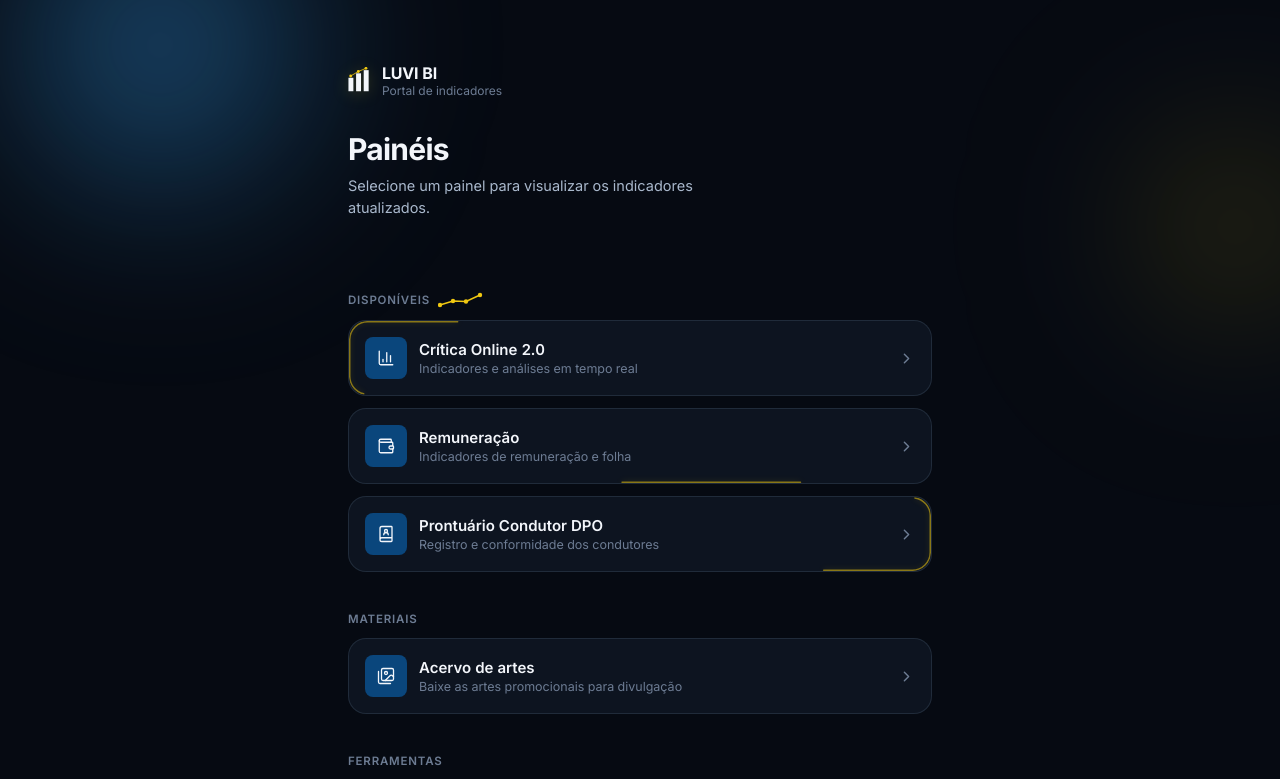
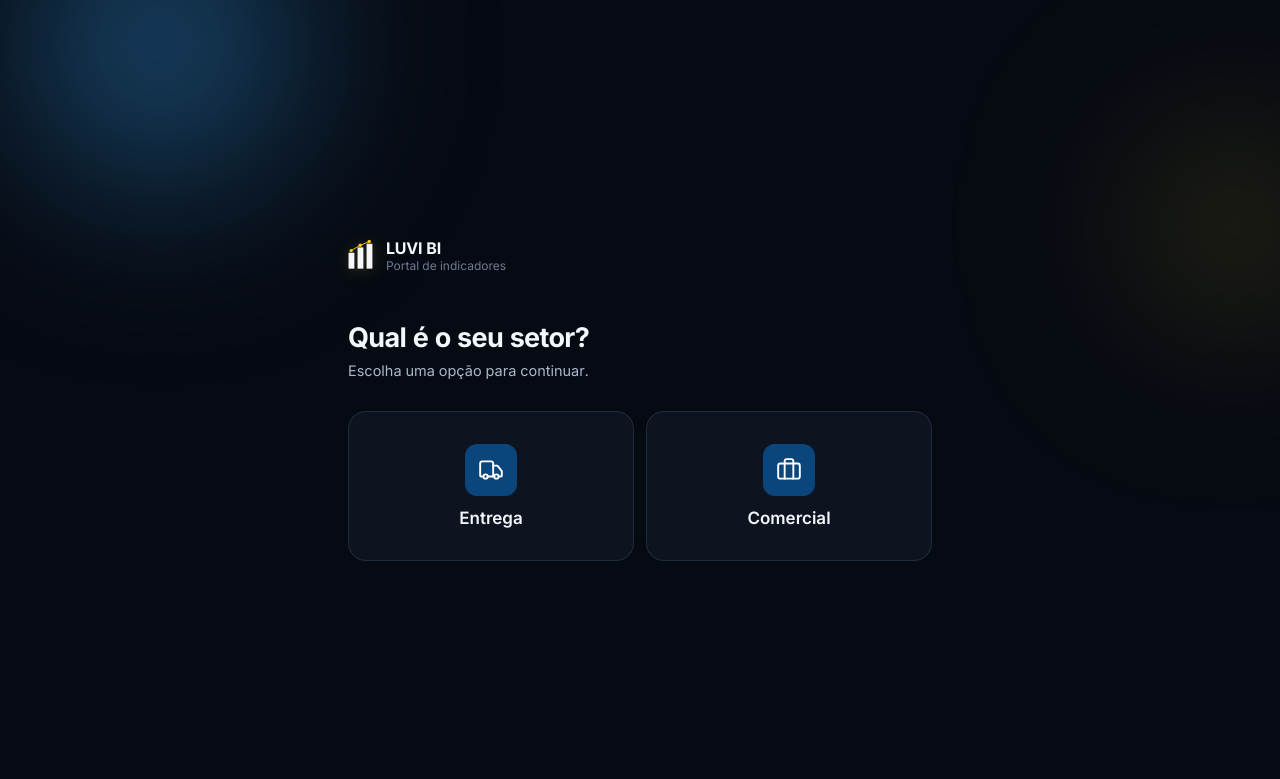
Before and after one commit to Lreus-1/Cr-tica-Online, a React (Vite) app: page / in a window 1280 px wide. Shown: the top 779 px of the page. Built offline with nearby package versions, Linux system fonts and the light colour scheme.

Commit message:
Nova tela

```diff
--- a/src/App.jsx
+++ b/src/App.jsx
@@ -1,6 +1,8 @@
 import { Routes, Route } from 'react-router-dom';
 import { Analytics } from '@vercel/analytics/react';
+import Menu from './pages/Menu.jsx';
 import Home from './pages/Home.jsx';
+import Delivery from './pages/Delivery.jsx';
 import DashboardView from './pages/DashboardView.jsx';
 import Gallery from './pages/Gallery.jsx';
 
@@ -8,10 +10,12 @@ export default function App() {
   return (
     <>
       <Routes>
-        <Route path="/" element={<Home />} />
+        <Route path="/" element={<Menu />} />
+        <Route path="/comercial" element={<Home />} />
+        <Route path="/entrega" element={<Delivery />} />
         <Route path="/dashboard/:id" element={<DashboardView />} />
         <Route path="/acervo" element={<Gallery />} />
-        <Route path="*" element={<Home />} />
+        <Route path="*" element={<Menu />} />
       </Routes>
       <Analytics />
     </>
--- /dev/null
+++ b/src/config/deliveryDashboards.js
@@ -0,0 +1,20 @@
+/**
+ * Painéis exclusivos da área de Entrega (motoristas).
+ *
+ * Mesmo padrão de src/config/dashboards.js — para adicionar um novo
+ * painel aqui, basta acrescentar um objeto ao array. Fica separado dos
+ * painéis do Comercial de propósito, já que são públicos diferentes.
+ */
+export const deliveryDashboards = [
+  {
+    id: 'painel-motorista',
+    nome: 'Remuneração Entrega',
+    descricao: 'Indicadores da rota e das entregas',
+    icone: 'Truck',
+    url: 'https://app.powerbi.com/view?r=eyJrIjoiMmZmYWU0MTItMDA4ZS00YzMwLWExNzctOWY2YWYwNzZiNmI3IiwidCI6IjBiY2M1NWZiLWE3ZDktNDkxNi1iZjAyLWY2YzE0NDljOTg1MiJ9',
+  },
+];
+
+export function getDeliveryDashboardById(id) {
+  return deliveryDashboards.find((d) => d.id === id);
+}
--- a/src/index.css
+++ b/src/index.css
@@ -722,6 +722,149 @@ a {
 }
 
 /* ==========================================================================
+   Menu — tela de seleção de setor (Entrega / Comercial)
+   ========================================================================== */
+.menu {
+  min-height: 100dvh;
+  display: flex;
+  flex-direction: column;
+  justify-content: center;
+  max-width: var(--content-width);
+  margin: 0 auto;
+  padding: calc(var(--safe-top) + var(--space-6)) max(var(--page-padding-x), var(--safe-left))
+    calc(var(--safe-bottom) + var(--space-6)) max(var(--page-padding-x), var(--safe-right));
+  position: relative;
+  isolation: isolate;
+}
+
+.menu__header {
+  display: flex;
+  align-items: center;
+  gap: var(--space-3);
+  margin-bottom: var(--space-9);
+  opacity: 0;
+  animation: rise-in var(--duration-slow) var(--ease) forwards;
+}
+
+.menu__intro {
+  margin-bottom: var(--space-7);
+  opacity: 0;
+  animation: rise-in var(--duration-slow) var(--ease) 80ms forwards;
+}
+
+.menu__title {
+  margin: 0 0 var(--space-2);
+  font-size: 27px;
+  font-weight: 700;
+  letter-spacing: -0.025em;
+  color: var(--text-1);
+}
+
+.menu__subtitle {
+  margin: 0;
+  font-size: 14.5px;
+  color: var(--text-2);
+}
+
+.menu__options {
+  display: flex;
+  flex-direction: column;
+  gap: var(--space-3);
+}
+
+.menu-option {
+  position: relative;
+  display: flex;
+  align-items: center;
+  gap: var(--space-4);
+  padding: var(--space-5) var(--space-4);
+  min-height: 84px;
+  border-radius: var(--radius-lg);
+  background: var(--surface);
+  border: 1px solid var(--border);
+  cursor: pointer;
+  -webkit-tap-highlight-color: transparent;
+  transition: transform var(--duration-base) var(--ease-spring), border-color var(--duration-fast) var(--ease),
+    box-shadow var(--duration-base) var(--ease);
+  opacity: 0;
+  animation: row-in var(--duration-slow) var(--ease-spring) forwards;
+}
+
+.menu-option:nth-child(2) {
+  animation-delay: 80ms;
+}
+
+.menu-option:hover,
+.menu-option:active {
+  transform: translateY(-2px);
+  border-color: var(--border-strong);
+  box-shadow: var(--shadow-md);
+}
+
+.menu-option:active {
+  transform: translateY(0) scale(0.985);
+}
+
+.menu-option__icon {
+  width: 52px;
+  height: 52px;
+  border-radius: var(--radius-md);
+  background: var(--brand-navy);
+  color: #fff;
+  display: flex;
+  align-items: center;
+  justify-content: center;
+  flex-shrink: 0;
+}
+
+.menu-option__label {
+  flex: 1;
+  font-size: 17px;
+  font-weight: 600;
+  color: var(--text-1);
+}
+
+.menu-option__arrow {
+  color: var(--text-3);
+  flex-shrink: 0;
+  transition: transform var(--duration-base) var(--ease-spring), color var(--duration-fast) var(--ease);
+}
+
+@media (hover: hover) {
+  .menu-option:hover .menu-option__arrow {
+    transform: translateX(3px);
+    color: var(--brand-gold);
+  }
+}
+
+.menu-option:active .menu-option__arrow {
+  transform: translateX(3px);
+  color: var(--brand-gold);
+}
+
+@media (min-width: 640px) {
+  .menu {
+    max-width: var(--content-width-lg);
+  }
+
+  .menu__options {
+    flex-direction: row;
+  }
+
+  .menu-option {
+    flex: 1;
+    flex-direction: column;
+    text-align: center;
+    gap: var(--space-3);
+    padding: var(--space-7) var(--space-4);
+  }
+
+  .menu-option__arrow {
+    display: none;
+  }
+}
+
+/* ==========================================================================
    Dashboard view — a navegação recua para dar protagonismo ao relatório
    ========================================================================== */
 .dashboard-view {
--- a/src/lib/icons.js
+++ b/src/lib/icons.js
@@ -18,6 +18,7 @@ import {
   Activity,
   Wallet,
   BookUser,
+  Truck,
 } from 'lucide-react';
 
 export const iconMap = {
@@ -30,4 +31,5 @@ export const iconMap = {
   Activity,
   Wallet,
   BookUser,
+  Truck,
 };
--- a/src/pages/DashboardView.jsx
+++ b/src/pages/DashboardView.jsx
@@ -1,7 +1,8 @@
 import { useRef, useState } from 'react';
-import { useParams, Link, Navigate } from 'react-router-dom';
+import { useParams, useNavigate, Navigate } from 'react-router-dom';
 import { ArrowLeft, RotateCw, Maximize2, Minimize2 } from 'lucide-react';
 import { getDashboardById } from '../config/dashboards.js';
+import { getDeliveryDashboardById } from '../config/deliveryDashboards.js';
 import PowerBIFrame from '../components/PowerBIFrame.jsx';
 import { useFullscreen } from '../hooks/useFullscreen.js';
 
@@ -17,7 +18,10 @@ function isIOS() {
 
 export default function DashboardView() {
   const { id } = useParams();
-  const dashboard = getDashboardById(id);
+  const navigate = useNavigate();
+  // Um painel pode vir tanto da lista do Comercial quanto da Entrega —
+  // procura nos dois, já que essa rota é compartilhada pelos dois setores.
+  const dashboard = getDashboardById(id) || getDeliveryDashboardById(id);
   const containerRef = useRef(null);
   const [reloadKey, setReloadKey] = useState(0);
   const [iosFullscreen, setIosFullscreen] = useState(false);
@@ -46,9 +50,14 @@ export default function DashboardView() {
     >
       {!active && (
         <header className="dashboard-view__header">
-          <Link to="/" className="dv-btn" aria-label="Voltar">
+          <button
+            className="dv-btn"
+            onClick={() => navigate(-1)}
+            aria-label="Voltar"
+            type="button"
+          >
             <ArrowLeft size={17} strokeWidth={2} />
-          </Link>
+          </button>
 
           <div className="dashboard-view__title-group">
             <h1 className="dashboard-view__title">{dashboard.nome}</h1>
--- /dev/null
+++ b/src/pages/Delivery.jsx
@@ -0,0 +1,44 @@
+import { Link } from 'react-router-dom';
+import { ArrowLeft } from 'lucide-react';
+import { deliveryDashboards } from '../config/deliveryDashboards.js';
+import DashboardCard from '../components/DashboardCard.jsx';
+import LuviMark from '../components/LuviMark.jsx';
+
+export default function Delivery() {
+  return (
+    <div className="home">
+      <div className="home__aurora" aria-hidden="true">
+        <span />
+        <span />
+      </div>
+
+      <header className="home__header">
+        <div className="home__brand">
+          <Link to="/" className="dv-btn" aria-label="Voltar ao menu">
+            <ArrowLeft size={17} strokeWidth={2} />
+          </Link>
+          <span className="home__mark">
+            <LuviMark size={22} />
+          </span>
+          <div className="home__brand-text">
+            <p className="home__name">LUVI BI</p>
+            <p className="home__eyebrow">Entrega</p>
+          </div>
+        </div>
+
+        <h1 className="home__title">Painéis</h1>
+        <p className="home__subtitle">
+          Selecione um painel para visualizar os indicadores atualizados.
+        </p>
+      </header>
+
+      <div className="home__section-label">Disponíveis</div>
+
+      <nav className="dash-list" role="list" aria-label="Lista de dashboards da entrega">
+        {deliveryDashboards.map((dashboard, index) => (
+          <DashboardCard key={dashboard.id} dashboard={dashboard} index={index} />
+        ))}
+      </nav>
+    </div>
+  );
+}
--- a/src/pages/Gallery.jsx
+++ b/src/pages/Gallery.jsx
@@ -1,5 +1,5 @@
 import { useState } from 'react';
-import { Link } from 'react-router-dom';
+import { useNavigate } from 'react-router-dom';
 import { ArrowLeft, Download } from 'lucide-react';
 import { galleryTitleOverrides } from '../config/gallery.js';
 
@@ -58,12 +58,14 @@ function GalleryItem({ item }) {
 }
 
 export default function Gallery() {
+  const navigate = useNavigate();
+
   return (
     <div className="gallery">
       <header className="gallery__header">
-        <Link to="/" className="dv-btn" aria-label="Voltar">
+        <button className="dv-btn" onClick={() => navigate(-1)} aria-label="Voltar" type="button">
           <ArrowLeft size={17} strokeWidth={2} />
-        </Link>
+        </button>
         <div className="gallery__title-group">
           <h1 className="gallery__title">Acervo de artes</h1>
           <span className="gallery__badge">{galleryItems.length} arquivos</span>
--- /dev/null
+++ b/src/pages/Menu.jsx
@@ -0,0 +1,47 @@
+import { Link } from 'react-router-dom';
+import { Truck, Briefcase, ArrowRight } from 'lucide-react';
+import LuviMark from '../components/LuviMark.jsx';
+
+export default function Menu() {
+  return (
+    <div className="menu">
+      <div className="home__aurora" aria-hidden="true">
+        <span />
+        <span />
+      </div>
+
+      <header className="menu__header">
+        <span className="home__mark">
+          <LuviMark size={26} />
+        </span>
+        <div className="home__brand-text">
+          <p className="home__name">LUVI BI</p>
+          <p className="home__eyebrow">Portal de indicadores</p>
+        </div>
+      </header>
+
+      <div className="menu__intro">
+        <h1 className="menu__title">Qual é o seu setor?</h1>
+        <p className="menu__subtitle">Escolha uma opção para continuar.</p>
+      </div>
+
+      <div className="menu__options">
+        <Link to="/entrega" className="menu-option">
+          <span className="menu-option__icon">
+            <Truck size={26} strokeWidth={1.75} />
+          </span>
+          <span className="menu-option__label">Entrega</span>
+          <ArrowRight className="menu-option__arrow" size={18} strokeWidth={2} />
+        </Link>
+
+        <Link to="/comercial" className="menu-option">
+          <span className="menu-option__icon">
+            <Briefcase size={26} strokeWidth={1.75} />
+          </span>
+          <span className="menu-option__label">Comercial</span>
+          <ArrowRight className="menu-option__arrow" size={18} strokeWidth={2} />
+        </Link>
+      </div>
+    </div>
+  );
+}
```
